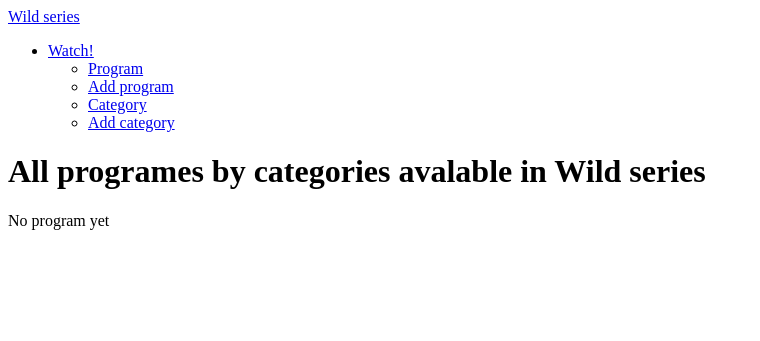
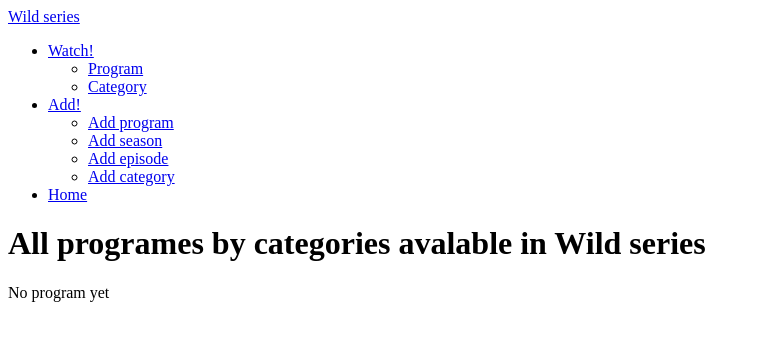
Before and after one commit to Thomas-Lunardo/discovering_symfony, a Symfony app: template templates/category/show.html.twig in a window 1280 px wide. Shown: the top 341 px of the page, without its empty margins (0-760 px from the left). Run offline with Twig, Linux system fonts and the light colour scheme; the template is opened without the code that fills it, so the values that code supplies are empty; some libraries are stand-ins or nearby versions.

Commit message:
add the success message for add program/season/episode

```diff
--- a/src/Controller/CategoryController.php
+++ b/src/Controller/CategoryController.php
@@ -36,7 +36,7 @@ public function new(Request $request, EntityManagerInterface $entityManager) : R
         $entityManager->persist($category);
         $entityManager->flush();
 
-        $this->addFlash('success', 'The new program has been created');
+        $this->addFlash('success', 'The new catergory has been created');
 
         // Redirect to categories list
         return $this->redirectToRoute('category_index');
--- a/src/Controller/EpisodeController.php
+++ b/src/Controller/EpisodeController.php
@@ -32,6 +32,8 @@ class EpisodeController extends AbstractController
         if ($form->isSubmitted() && $form->isValid()) {
             $entityManager->persist($episode);
             $entityManager->flush();
+
+        $this->addFlash('success', 'The episode has been created');
 
             return $this->redirectToRoute('app_episode_index', [], Response::HTTP_SEE_OTHER);
         }
--- a/src/Controller/ProgramController.php
+++ b/src/Controller/ProgramController.php
@@ -41,10 +41,13 @@ class ProgramController extends AbstractController
             if ($form->isSubmitted() && $form->isValid()) {
             $entityManager->persist($program);
             $entityManager->flush();
+
+            $this->addFlash('success', 'The new program has been created');
+
             return $this->redirectToRoute('program_index');
             }
 
-        return $this->render('program/new.html.twig', [
+            return $this->render('program/new.html.twig', [
             'form' => $form,
         ]);
     }
--- a/src/Controller/SeasonController.php
+++ b/src/Controller/SeasonController.php
@@ -32,6 +32,8 @@ class SeasonController extends AbstractController
         if ($form->isSubmitted() && $form->isValid()) {
             $entityManager->persist($season);
             $entityManager->flush();
+
+        $this->addFlash('success', 'The new season has been created');
 
             return $this->redirectToRoute('app_season_index', [], Response::HTTP_SEE_OTHER);
         }
--- a/templates/components/_navbar.html.twig
+++ b/templates/components/_navbar.html.twig
@@ -12,16 +12,32 @@
 							<a class="nav-link active" aria-current="page" href="/program">Program</a>
 						</li>
 						<li class="nav-item">
+							<a class="nav-link active" aria-current="page" href="/category">Category</a>
+						</li>
+					</ul>
+				</li>
+				<li class="nav-item dropdown">
+					<a class="nav-link dropdown-toggle" href="#" role="button" data-bs-toggle="dropdown" aria-expanded="false">
+						Add!
+					</a>
+					<ul class="dropdown-menu">
+						<li class="nav-item">
 							<a class="nav-link active" aria-current="page" href="/new">Add program</a>
 						</li>
 						<li class="nav-item">
-							<a class="nav-link active" aria-current="page" href="/category">Category</a>
+							<a class="nav-link active" aria-current="page" href="/season/new">Add season</a>
+						</li>
+						<li class="nav-item">
+							<a class="nav-link active" aria-current="page" href="/episode/new">Add episode</a>
 						</li>
 						<li class="nav-item">
 							<a class="nav-link active" aria-current="page" href="/category/new">Add category</a>
 						</li>
 					</ul>
 				</li>
+				<li class="nav-item">
+					<a class="nav-link active" aria-current="page" href="/">Home</a>
+				</li>
 			</ul>
 		</div>
 	</div>
--- a/templates/episode/new.html.twig
+++ b/templates/episode/new.html.twig
@@ -3,9 +3,11 @@
 {% block title %}New Episode{% endblock %}
 
 {% block body %}
-    <h1>Create new Episode</h1>
+<div class="text-center">
+    <h1 class="mt-5">Create new episode</h1>
 
     {{ include('episode/_form.html.twig') }}
 
-    <a href="{{ path('app_episode_index') }}">back to list</a>
+    <a href="{{ path('app_episode_index') }}" class="fs-4">back to list</a>
+    </div>
 {% endblock %}
```
Also changed, not shown: templates/season/new.html.twig (+7 -4 lines).
